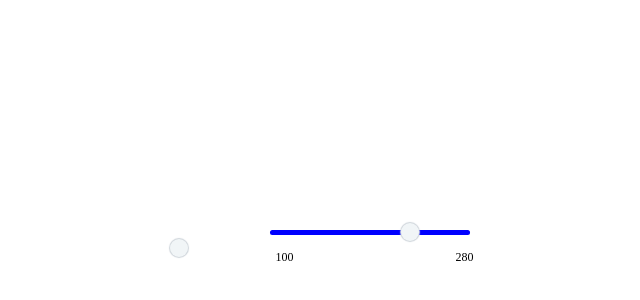
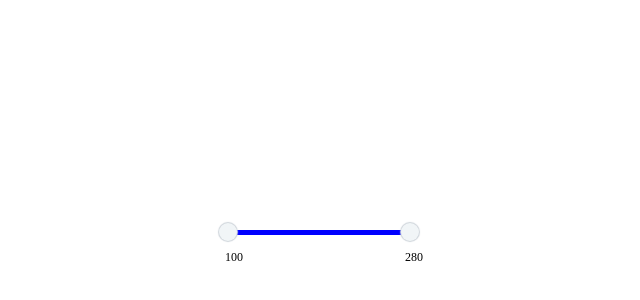
Before and after one commit to oykudemir/component_trials, a React (Vite) app in the folder component_trials/: page / in a window 1280 px wide. Shown: the part 178-478 px from the top of the page, without its empty margins (321-961 px from the left). Built offline with nearby package versions, Linux system fonts and the light colour scheme.

Commit message:
rightmost value updated

```diff
--- a/component_trials/src/components/Slider.tsx
+++ b/component_trials/src/components/Slider.tsx
@@ -1,7 +1,4 @@
 import { useState, useRef, useEffect, useCallback, ChangeEvent } from 'react'
-import { styled } from 'styled-components'
-import Popover from '@mui/material/Popover';
-import Tooltip from './Tooltip';
 
 interface SliderProps {
   rangeColor?: string;
@@ -30,10 +27,11 @@ const CustomPopup: React.FC<{ value: number, isVisible: boolean }> = ({ value, i
 };
 
 
-export const Slider = ({rangeColor, type = 'single', min, max }: SliderProps) => {
+export const Slider = ({ rangeColor, type = 'single', min, max }: SliderProps) => {
+
+  //min and max values of range
   const [minVal, setMinVal] = useState(min);
   const [maxVal, setMaxVal] = useState(max);
-  const [displayMin, setDisplayMin] = useState(false);
 
   const isClicked = useRef<boolean>(false);
   const [startX, setStartX] = useState<number>(0);
@@ -44,6 +42,7 @@ export const Slider = ({rangeColor, type = 'single', min, max }: SliderProps) =>
   const getPercent = useCallback((value: number) =>
     Math.round(((value - min) / (max - min)) * 100), [min, max]);
 
+  //if minval changes, change left and width according to it
   useEffect(() => {
     const minPercent = getPercent(minVal);
     const maxPercent = getPercent(maxVal);
@@ -52,39 +51,43 @@ export const Slider = ({rangeColor, type = 'single', min, max }: SliderProps) =>
       range.current.style.left = `${minPercent}%`;
       range.current.style.width = `${maxPercent - minPercent}%`;
     }
-    console.log(maxVal);
   }, [minVal, getPercent]);
 
+  //if maxval changes, change left and width according to it (left won't change?)
   useEffect(() => {
     const minPercent = getPercent(minVal);
     const maxPercent = getPercent(maxVal);
 
     if (range.current) {
+      range.current.style.left = `${minPercent}%`;
       range.current.style.width = `${maxPercent - minPercent}%`;
     }
   }, [maxVal, getPercent]);
 
+ //if x axis changes (we move the range), change min and maxval according to it
   useEffect(() => {
   console.log("min: " + minVal);
     console.log("ox: " + offsetX);
     console.log("max:" + maxVal)
-    if(max > maxVal + delta)
-    {
+    if (max > maxVal + delta) {
       setMinVal(min + offsetX);
       setMaxVal(maxVal + delta);
     }
-    else
-    {
+    else {
       setMaxVal(max);
     }
   }, [offsetX]);
 
   const itemRef = range;
   const parentRef = useRef<HTMLDivElement>(null);
+  const leftThumb = useRef<HTMLInputElement>(null);
+  const rightThumb = useRef<HTMLInputElement>(null);
 
+  //on click to range, startx holds the location of the mouse
   const handleMouseDown = (e: React.MouseEvent<HTMLDivElement, MouseEvent>) => {
     isClicked.current = true;
     setStartX(e.clientX);
+    console.log("start x:" + e.clientX);
   };
 
   const handleMouseMove = (e: MouseEvent) => {
@@ -96,10 +99,6 @@ export const Slider = ({rangeColor, type = 'single', min, max }: SliderProps) =>
       setDelta(newOffsetX - offsetX); // Calculate the change in offset
       setOffsetX(newOffsetX);
       setStartX(e.clientX);
-      console.log(newOffsetX)
-      console.log(minVal)
-      console.log("delta:" + delta);
-
     }
   };
 
@@ -124,34 +123,22 @@ export const Slider = ({rangeColor, type = 'single', min, max }: SliderProps) =>
       {
         type && type === 'multi' ?
           (<div className="container">
-           {/* <div>
-               {
-                displayMin ?
-                <div>
-                  haha
-
-                </div>
-                : <></>
-              }      */}
-              <div style={{display: 'flex', flexDirection: 'column'}}>
-              <Tooltip text="Simple tooltip">
             <input
               type="range"
               min={min}
+
+
               max={max}
               value={minVal}
+              ref={leftThumb}
               onChange={(event: ChangeEvent<HTMLInputElement>) => {
                 const value = Math.min(Number(event.target.value), maxVal - 1);
                 setMinVal(value);
-                  console.log("min val = " + value);
               }}
               className="thumb thumb--left"
-                onMouseOver={()=>{console.log("ahah"); setDisplayMin(true)}}
-                onMouseOut={()=>setDisplayMin(false)}
+              onMouseOver={() => {}}
             />
-              </Tooltip></div>
-{/*             </div>
- */}            <input
+            <input
               type="range"
               min={min}
               max={max}
@@ -159,7 +146,6 @@ export const Slider = ({rangeColor, type = 'single', min, max }: SliderProps) =>
               onChange={(event: ChangeEvent<HTMLInputElement>) => {
                 const value = Math.max(Number(event.target.value), minVal + 1);
                 setMaxVal(value);
-                console.log("max val = " + value);
               }}
               className="thumb thumb--right"
             />
```
Lines whose indentation alone changed are shown as unchanged.
